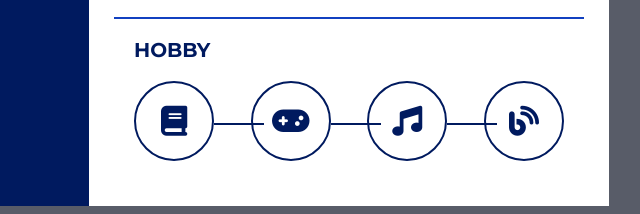
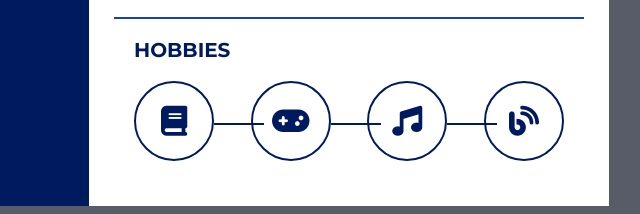
Before and after one commit to EedupugantiVenkatesh/resumegit, a plain HTML site: page index.html in a window 1280 px wide. Shown: the part 1455-1669 px from the top of the page, 431-1071 px from the left. Drawn offline with Linux system fonts and the light colour scheme.

Commit message:
Update index.html

```diff
--- a/index.html
+++ b/index.html
@@ -510,7 +510,7 @@
             </div>
             <div class="resume_item resume_hobby">
                 <div class="title">
-                    <p class="bold">Hobby</p>
+                    <p class="bold">Hobbies</p>
                 </div>
                 <ul>
                     <li><i class="fas fa-book"></i></li>
```
